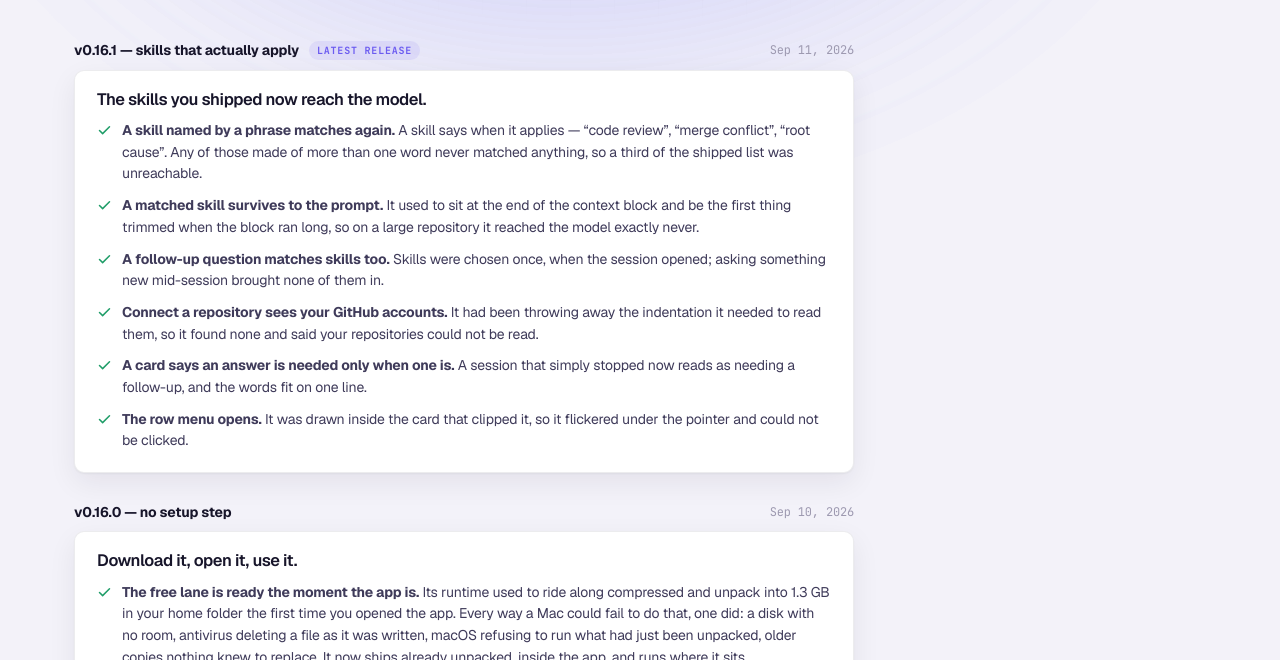
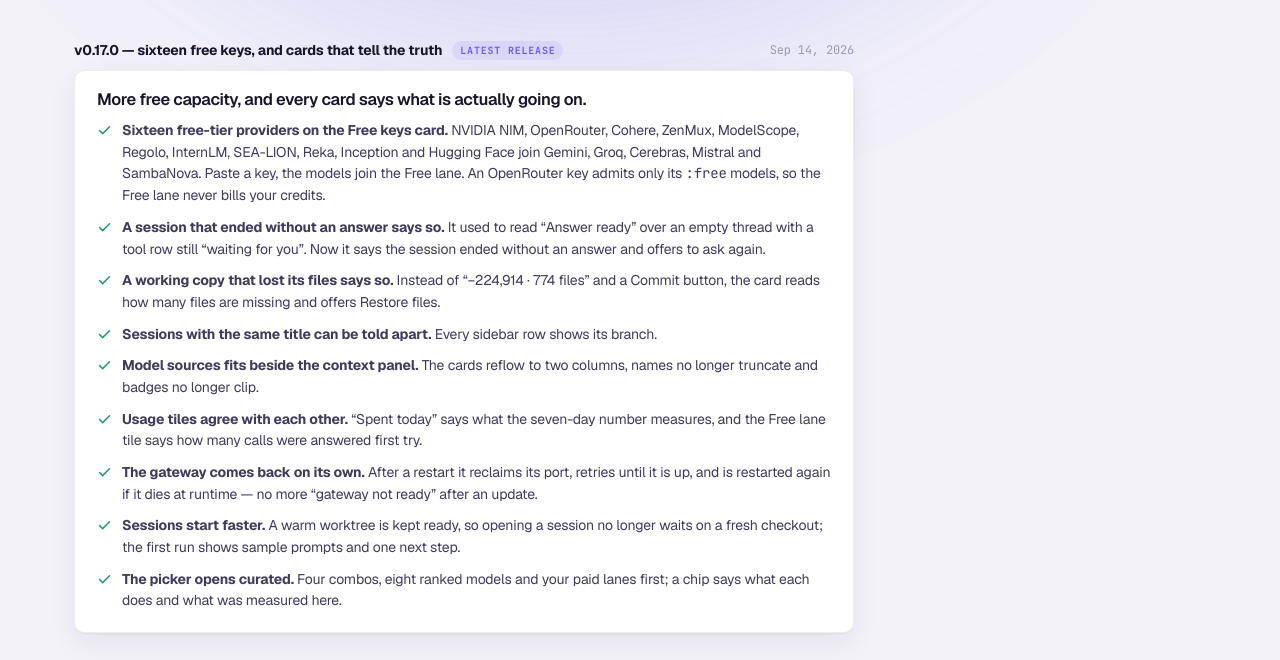
Before and after one commit to agenthubapp/agenthubapp.github.io, a plain HTML site: page changelog.html in a window 1280 px wide. Shown: the part 283-943 px from the top of the page. Drawn offline with nearby package versions, Linux system fonts and the light colour scheme.

Commit message:
site: v0.17.0 — sixteen free keys, and cards that tell the truth

```diff
--- a/changelog.html
+++ b/changelog.html
@@ -80,8 +80,30 @@
 
         <article class="release reveal">
           <div class="rel-meta">
+            <span class="rel-ver">v0.17.0 &mdash; sixteen free keys, and cards that tell the truth</span>
+            <span class="rel-tag">Latest release</span>
+            <span class="rel-date">Sep 14, 2026</span>
+          </div>
+          <div class="rel-card">
+            <h3>More free capacity, and every card says what is actually going on.</h3>
+            <ul class="rel-list">
+              <li><svg aria-hidden="true"><use href="#i-check"/></svg><span><b>Sixteen free-tier providers on the Free keys card.</b> NVIDIA NIM, OpenRouter, Cohere, ZenMux, ModelScope, Regolo, InternLM, SEA-LION, Reka, Inception and Hugging Face join Gemini, Groq, Cerebras, Mistral and SambaNova. Paste a key, the models join the Free lane. An OpenRouter key admits only its <code>:free</code> models, so the Free lane never bills your credits.</span></li>
+              <li><svg aria-hidden="true"><use href="#i-check"/></svg><span><b>A session that ended without an answer says so.</b> It used to read &ldquo;Answer ready&rdquo; over an empty thread with a tool row still &ldquo;waiting for you&rdquo;. Now it says the session ended without an answer and offers to ask again.</span></li>
+              <li><svg aria-hidden="true"><use href="#i-check"/></svg><span><b>A working copy that lost its files says so.</b> Instead of &ldquo;&minus;224,914 &middot; 774 files&rdquo; and a Commit button, the card reads how many files are missing and offers Restore files.</span></li>
+              <li><svg aria-hidden="true"><use href="#i-check"/></svg><span><b>Sessions with the same title can be told apart.</b> Every sidebar row shows its branch.</span></li>
+              <li><svg aria-hidden="true"><use href="#i-check"/></svg><span><b>Model sources fits beside the context panel.</b> The cards reflow to two columns, names no longer truncate and badges no longer clip.</span></li>
+              <li><svg aria-hidden="true"><use href="#i-check"/></svg><span><b>Usage tiles agree with each other.</b> &ldquo;Spent today&rdquo; says what the seven-day number measures, and the Free lane tile says how many calls were answered first try.</span></li>
+              <li><svg aria-hidden="true"><use href="#i-check"/></svg><span><b>The gateway comes back on its own.</b> After a restart it reclaims its port, retries until it is up, and is restarted again if it dies at runtime &mdash; no more &ldquo;gateway not ready&rdquo; after an update.</span></li>
+              <li><svg aria-hidden="true"><use href="#i-check"/></svg><span><b>Sessions start faster.</b> A warm worktree is kept ready, so opening a session no longer waits on a fresh checkout; the first run shows sample prompts and one next step.</span></li>
+              <li><svg aria-hidden="true"><use href="#i-check"/></svg><span><b>The picker opens curated.</b> Four combos, eight ranked models and your paid lanes first; a chip says what each does and what was measured here.</span></li>
+            </ul>
+          </div>
+        </article>
+
+        <article class="release reveal">
+          <div class="rel-meta">
             <span class="rel-ver">v0.16.1 &mdash; skills that actually apply</span>
-            <span class="rel-tag">Latest release</span>
+            <span class="rel-tag">Previous release</span>
             <span class="rel-date">Sep 11, 2026</span>
           </div>
           <div class="rel-card">
```
Also changed, not shown: index.html (+6 -6 lines).
